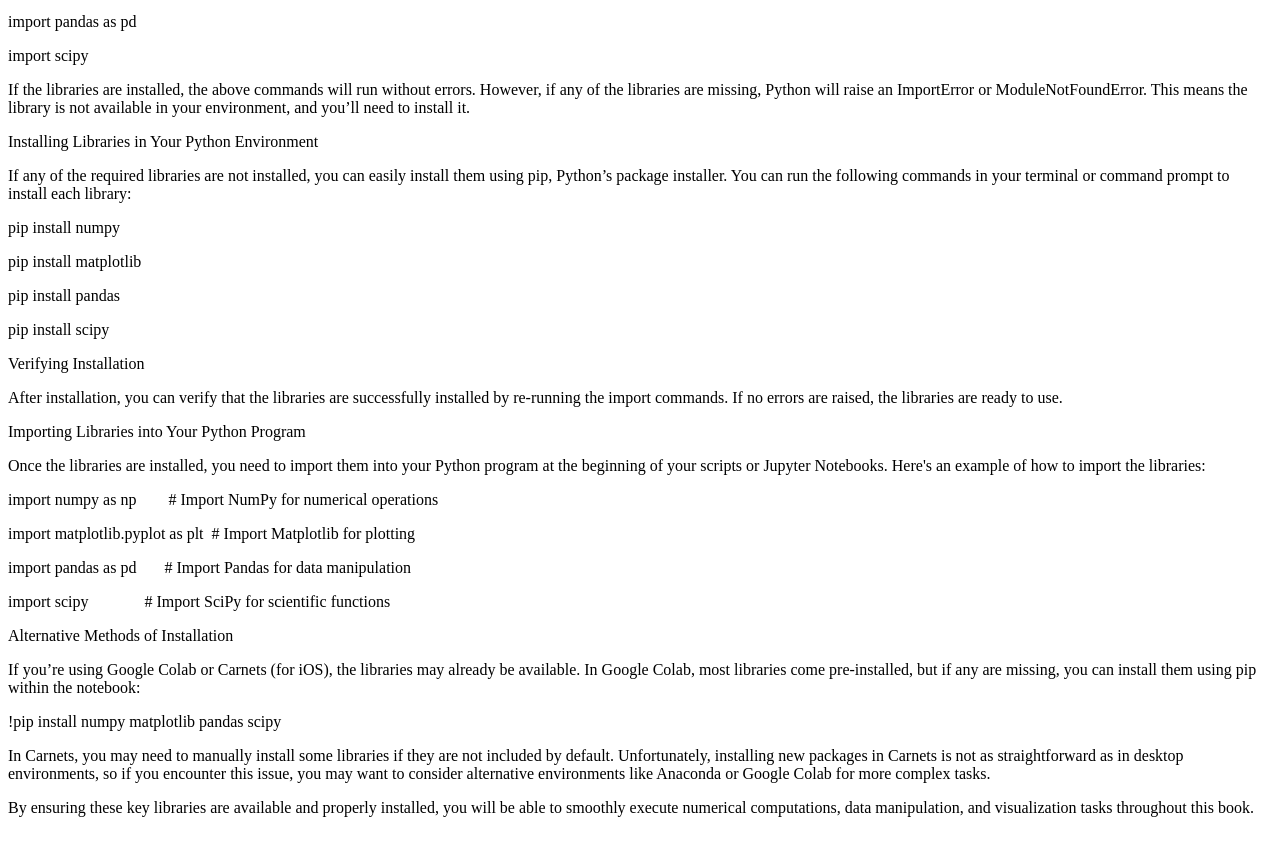
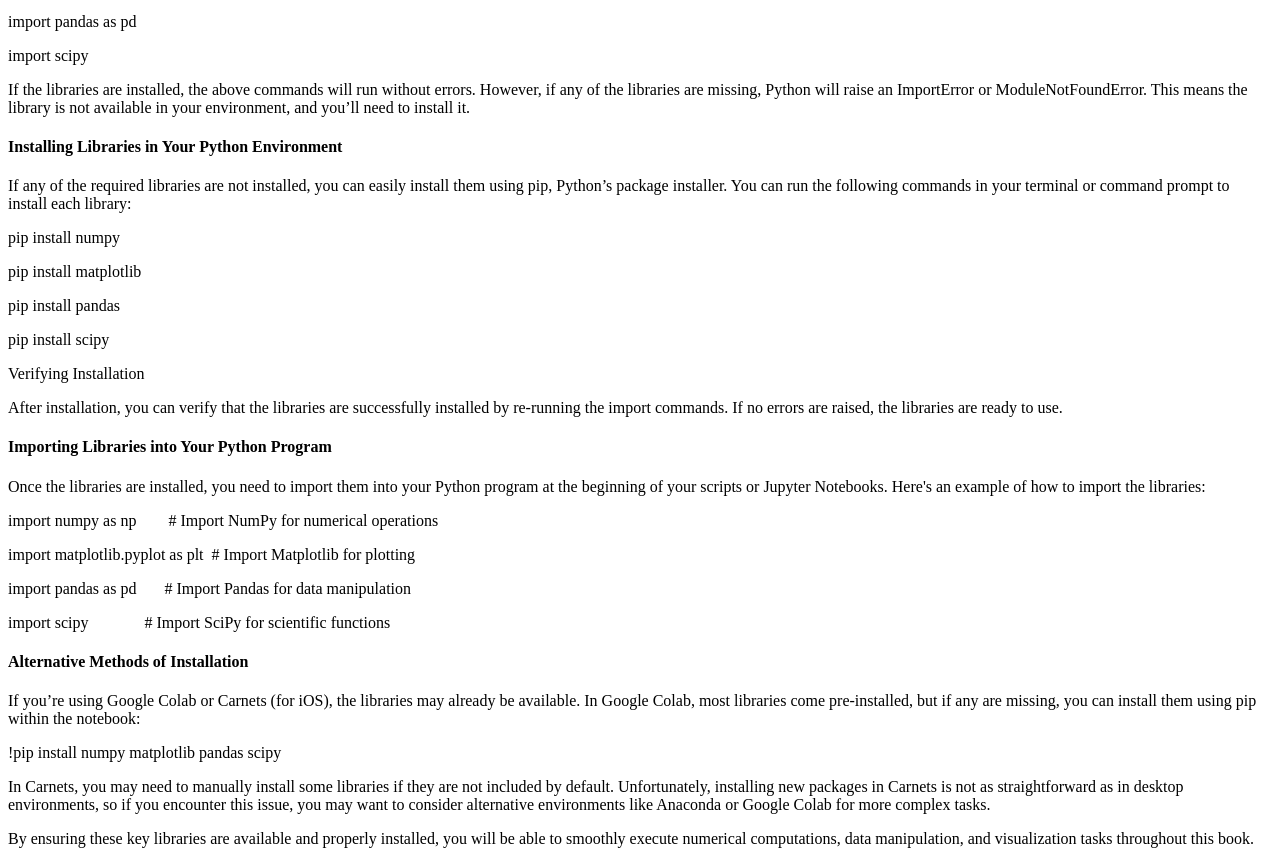
Before and after one commit to yjliu212/hello-world, a plain HTML site: page Chapter_1.html in a window 1280 px wide. Shown: the part 3266-4130 px from the top of the page. Before the commit the page ends 4099 px from the top, so only its background shows below. Drawn offline with Linux system fonts and the light colour scheme.

Commit message:
Update Chapter_1.html

```diff
--- a/Chapter_1.html
+++ b/Chapter_1.html
@@ -71,7 +71,7 @@
 <p>import scipy</p>
 <p></p>
 <p>If the libraries are installed, the above commands will run without errors. However, if any of the libraries are missing, Python will raise an ImportError or ModuleNotFoundError. This means the library is not available in your environment, and you’ll need to install it.</p>
-<p>Installing Libraries in Your Python Environment</p>
+<p><h4>Installing Libraries in Your Python Environment</h4></p>
 <p>If any of the required libraries are not installed, you can easily install them using pip, Python’s package installer. You can run the following commands in your terminal or command prompt to install each library:</p>
 <p></p>
 <p>pip install numpy</p>
@@ -80,7 +80,7 @@
 <p>pip install scipy</p>
 <p>Verifying Installation</p>
 <p>After installation, you can verify that the libraries are successfully installed by re-running the import commands. If no errors are raised, the libraries are ready to use.</p>
-<p>Importing Libraries into Your Python Program</p>
+<p><h4>Importing Libraries into Your Python Program</h4></p>
 <p>Once the libraries are installed, you need to import them into your Python program at the beginning of your scripts or Jupyter Notebooks. Here's an example of how to import the libraries:</p>
 <p></p>
 <p>import numpy as np        # Import NumPy for numerical operations</p>
@@ -88,7 +88,7 @@
 <p>import pandas as pd       # Import Pandas for data manipulation</p>
 <p>import scipy              # Import SciPy for scientific functions</p>
 <p></p>
-<p>Alternative Methods of Installation</p>
+<p><h4>Alternative Methods of Installation</h4></p>
 <p>If you’re using Google Colab or Carnets (for iOS), the libraries may already be available. In Google Colab, most libraries come pre-installed, but if any are missing, you can install them using pip within the notebook:</p>
 <p></p>
 <p>!pip install numpy matplotlib pandas scipy</p>
```
